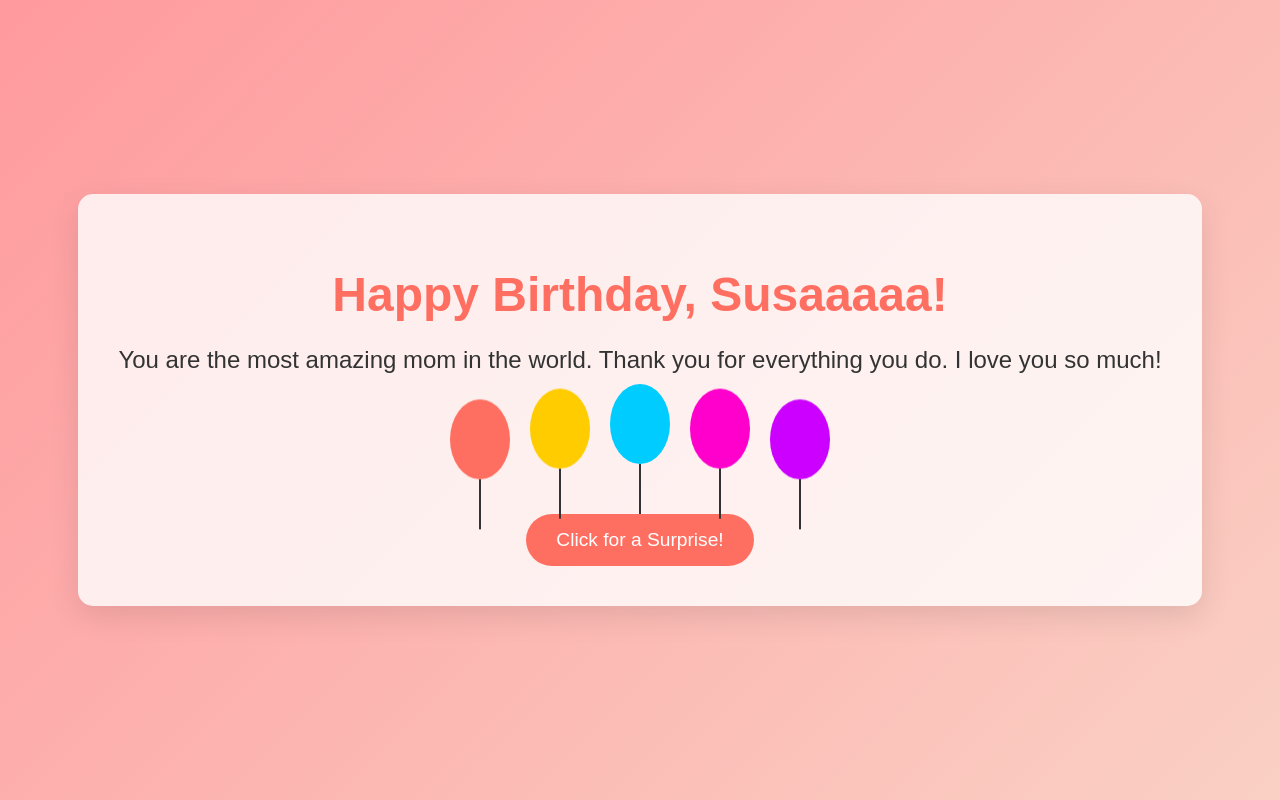
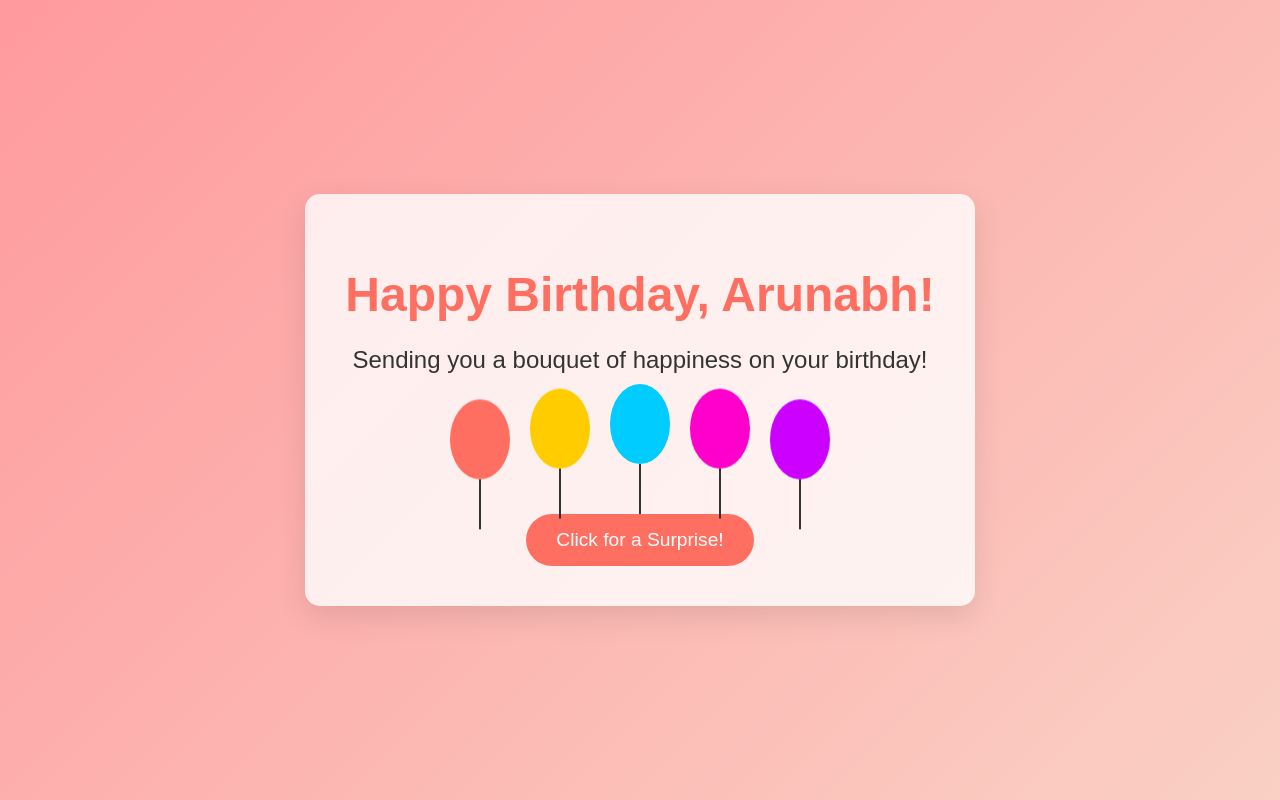
Before and after one commit to febinevijin/happy_birthday, a plain HTML site: page src/index.html in a window 1280 px wide. Drawn offline with nearby package versions, Linux system fonts and the light colour scheme.

Commit message:
add changes

```diff
--- a/src/index.html
+++ b/src/index.html
@@ -9,8 +9,8 @@
 
 <body>
      <div class="container">
-        <h1>Happy Birthday, Susaaaaa!</h1>
-        <p class="message">You are the most amazing mom in the world. Thank you for everything you do. I love you so much!</p>
+        <h1>Happy Birthday, Arunabh!</h1>
+        <p class="message">Sending you a bouquet of happiness on your birthday!</p>
         <div class="balloons">
             <div class="balloon"></div>
             <div class="balloon"></div>
--- a/src/script.js
+++ b/src/script.js
@@ -12,7 +12,7 @@ document
 
     clickCount++;
 
-    if (clickCount === 15) {
+    if (clickCount === 100000) {
       showPopup();
     }
   });
```
